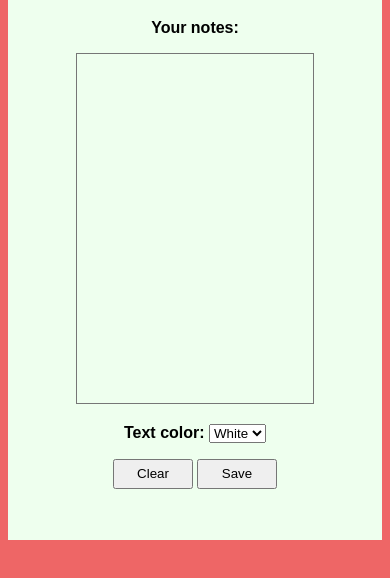
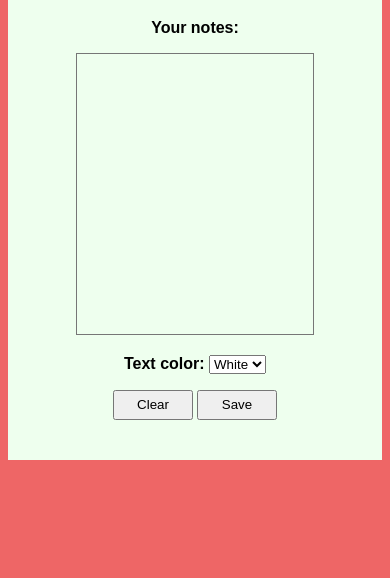
Before and after one commit to myzo/pebble_notes_app, a plain HTML site: page index.html in a window 390 px wide. Shown: the part 72-650 px from the top of the page. Drawn offline with Linux system fonts and the light colour scheme.

Commit message:
Shortened textarea so that the webpage won't be scrollable on mobile

```diff
--- a/index.html
+++ b/index.html
@@ -12,7 +12,7 @@
   	  }
 
   	  #content {
-  	  	height: 600px;
+  	  	height: 520px;
   	  	padding: 2px;
   	  	background-color: #eeffee;
   	  }
@@ -42,7 +42,7 @@
       <p class="label">Your notes:</p>
 
 	  <form>
-	    <textarea id="notes" cols="18" rows="15"></textarea>
+	    <textarea id="notes" cols="18" rows="12"></textarea>
 	  </form>
 
 	  <p class="label">
```
